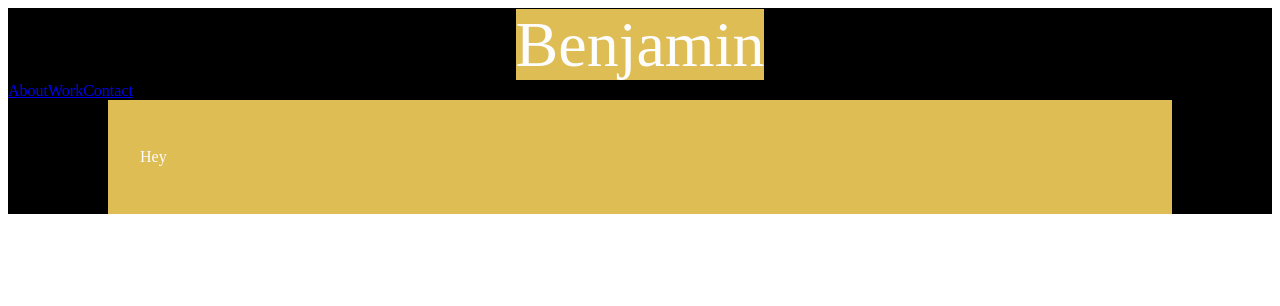
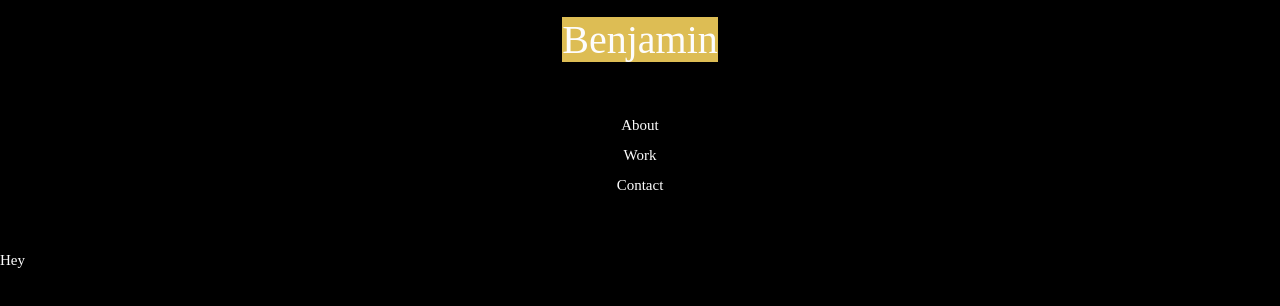
Before and after one commit to benhendriks/24_benjaminsteidl, a Next.js app in the folder portfolio/: page / in a window 1280 px wide. Shown: the top 306 px of the page. Built offline with nearby package versions, Linux system fonts and the light colour scheme.

Commit message:
Worked on styling

```diff
--- a/portfolio/components/Header.js
+++ b/portfolio/components/Header.js
@@ -1,6 +1,7 @@
 import Link from "next/link";
 import styled from "styled-components";
 import Nav from "./Nav";
+import Router from 'next/router';
 
 const Logo = styled.div`
   font-size: 4rem;
@@ -42,8 +43,8 @@ const Header = () => (
           </a>
         </Link>
       </Logo>
+      <Nav />
     </div>
-    <Nav />
   </StyledHeader>
 )
 
--- a/portfolio/components/Nav.js
+++ b/portfolio/components/Nav.js
@@ -1,7 +1,8 @@
 import Link from 'next/link';
+import NavStyles from './NavStyles';
 
 const Nav = () => (
-  <nav>
+  <NavStyles>
     <Link href="/about">
       <a>About</a>
     </Link>
@@ -11,7 +12,7 @@ const Nav = () => (
     <Link href="/contact">
       <a>Contact</a>
     </Link>
-  </nav>
+  </NavStyles>
 )
 
 export default Nav;
--- /dev/null
+++ b/portfolio/components/NavStyles.js
@@ -0,0 +1,49 @@
+import styled from "styled-components";
+
+const NavStyles = styled.ul`
+  min-height: 10vh;
+  display: flex;
+  margin: auto;
+  align-items: center;
+  justify-content: space-between;
+  padding: 1rem 10rem;
+  position: sticky;
+  top: 0;
+  z-index: 10;
+  a {
+    color: ${props => props.theme.white};
+    text-decoration: none;
+  }
+  ul {
+    display: flex;
+    list-style: none;
+  }
+  #logo {
+    font-size: 2.5rem;
+    font-family: "Lobster",cursive;
+    font-weight: lighter;
+  }
+  li {
+    padding-left: 10rem;
+    position: relative:
+  }
+  @media (max-width: 1300px) {
+      flex-direction: column;
+      padding: 3rem 1rem;
+      #logo {
+        display: inline-block;
+        margin: 1rem;
+      }
+      ul {
+        padding: 2rem;
+        justify-content: space-around;
+        width: 100%;
+        li {
+          padding: 0;
+        }
+      }
+    }
+`;
+
+
+export default NavStyles;
--- a/portfolio/components/Page.js
+++ b/portfolio/components/Page.js
@@ -1,5 +1,5 @@
 import React, { Component } from 'react'
-import styled, { ThemeProvider, injectGlobal } from 'styled-components';
+import styled, { ThemeProvider, createGlobalStyle } from 'styled-components';
 import Header from './Header';
 import Meta from './Meta';
 
@@ -7,32 +7,43 @@ const theme = {
   black: '#000',
   white: '#fdfdfd',
   gold: '#ddbd54',
-  maxWidth: '1000px',
-  bs: '0 12px 24px 0 rgba(0,0,0,0.09)',
 };
 
 const Layout = styled.div`
   background: ${props => props.theme.black};
   color: ${props => props.theme.white};
+  min-height: 100vh;
 `;
 
-const Inner = styled.div`
-  max-width: ${props => props.theme.maxWidth};
-  background: ${props => props.theme.gold};
-  margin: 0 auto;
-  padding: 2rem;
+const GlobalStyle = createGlobalStyle`
+  html {
+    box-sizing: border-box;
+    font-size: 10px;
+  }
+  *, *:before, *:after {
+    box-sizing: inherit;
+  }
+  body {
+    padding: 0;
+    margin: 0;
+    font-size: 1.5rem;
+    line-height: 2;
+  }
+  a {
+    text-decoration: none;
+    color: ${theme.black};
+  }
 `;
 
 class Page extends Component {
   render() {
     return (
       <ThemeProvider theme={theme}>
+        <GlobalStyle />
         <Layout>
           <Meta />
           <Header />
-          <Inner>
             { this.props.children }
-          </Inner>
         </Layout>
       </ThemeProvider>
     )
--- a/portfolio/pages/_document.js
+++ b/portfolio/pages/_document.js
@@ -1,4 +1,4 @@
-import Document, { Head, Main, NextScript } from 'next/document';
+import Document, { Html, Head, Main, NextScript } from 'next/document';
 import { ServerStyleSheet } from 'styled-components';
 
 export default class MyDocument extends Document {
@@ -11,13 +11,13 @@ export default class MyDocument extends Document {
 
   render() {
     return (
-      <html>
+      <Html>
         <Head>{this.props.styleTags}</Head>
         <body>
           <Main />
           <NextScript />
         </body>
-      </html>
+      </Html>
     );
   }
 }
```
Also changed, not shown: portfolio/components/img/logo.png (renamed from portfolio/img/logo.png).
